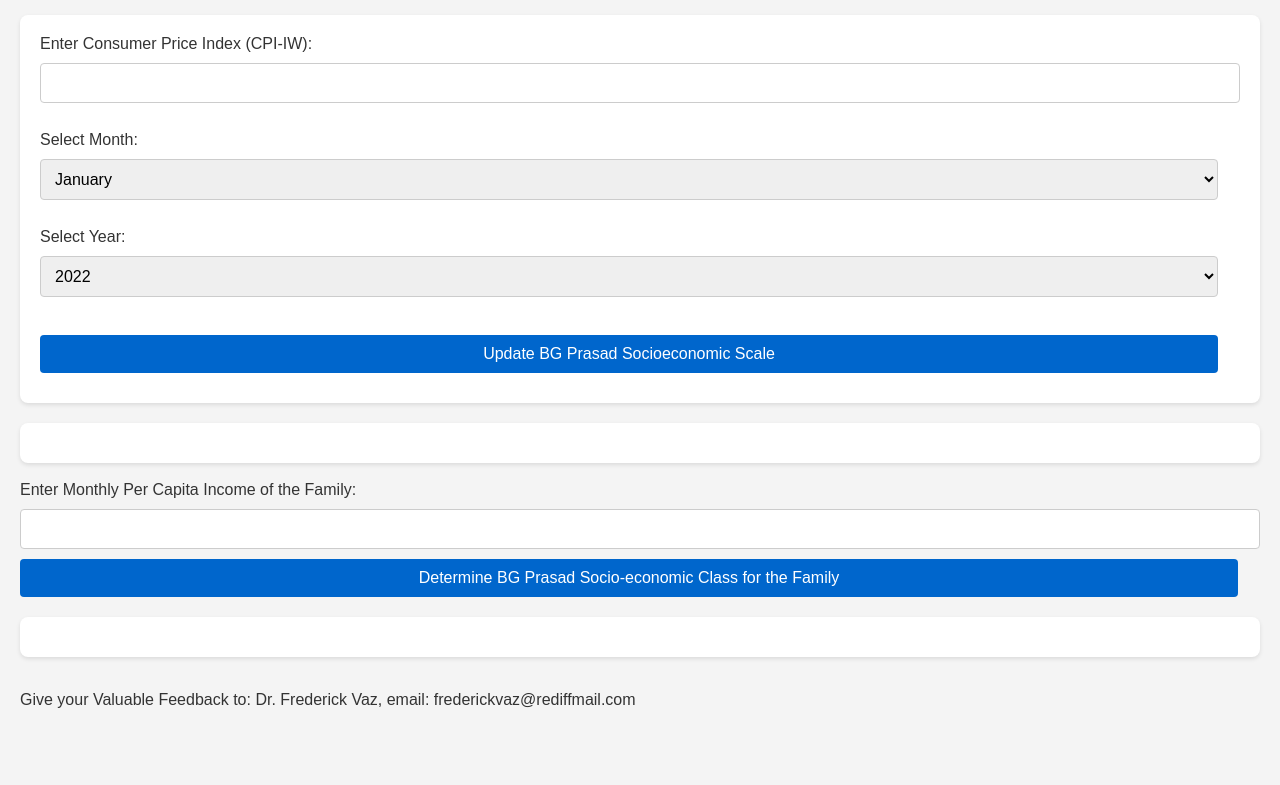
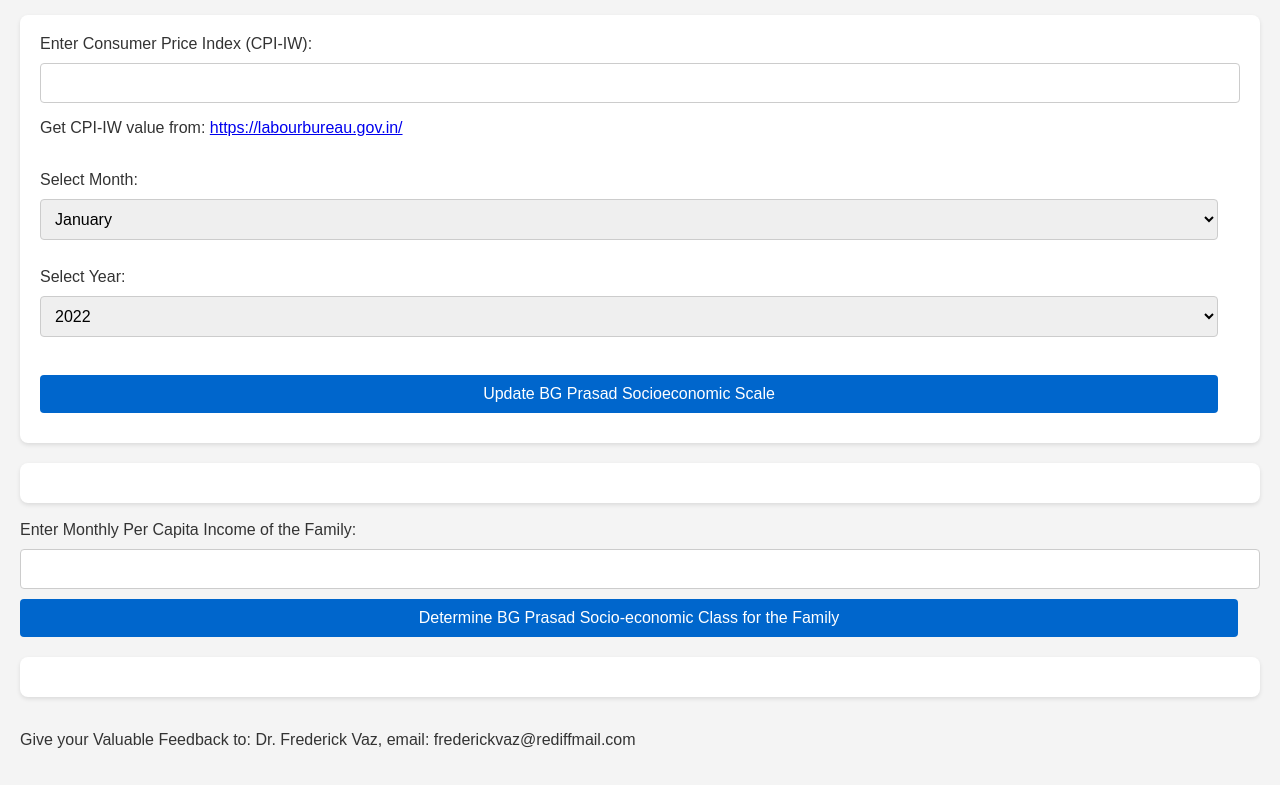
Before and after one commit to frederickvaz/bg-prasad-calculator, a plain HTML site: page index.html in a window 1280 px wide. Shown: the part 124-909 px from the top of the page. Before the commit the page ends 869 px from the top, so only its background shows below. Drawn offline with Linux system fonts and the light colour scheme.

Commit message:
Update index.html
added a line on how to obtain CPI-IW value

```diff
--- a/index.html
+++ b/index.html
@@ -62,6 +62,7 @@
     <form id="bgPrasadForm">
         <label for="cpi">Enter Consumer Price Index (CPI-IW):</label>
         <input type="number" id="cpi" required>
+        <p class="info-link">Get CPI-IW value from: <a href="https://labourbureau.gov.in/" target="_blank">https://labourbureau.gov.in/</a></p>
         <br>
         <label for="month">Select Month:</label>
         <select id="month">
```
